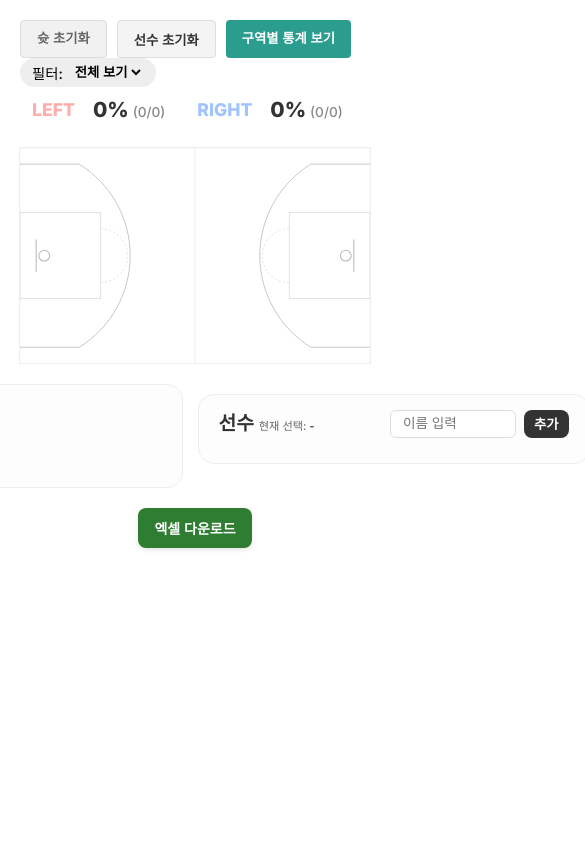
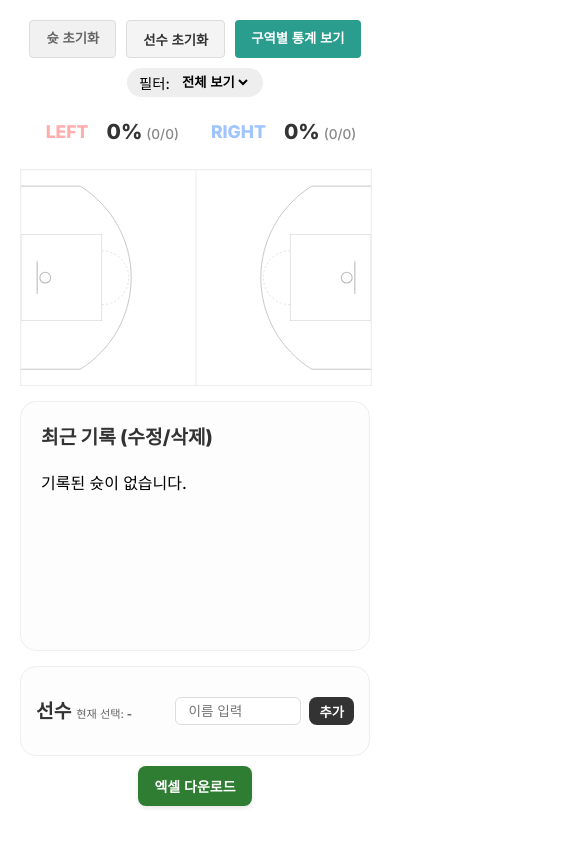
Before and after one commit to eehooj/basketball-short-chart, a Nuxt app: page / in a window 390 px wide. Shown: the whole page, 585 px wide, since content can reach past the window. Built offline with nearby package versions, Linux system fonts and the light colour scheme.

Commit message:
Fix: - 모바일 스타일 변경

```diff
--- a/app/assets/css/main.css
+++ b/app/assets/css/main.css
@@ -96,24 +96,26 @@ body { margin: 0; font-family: var(--font-main), sans-serif; background: #fff; }
 
 /* 🚩 코트 스타일 */
 .court-wrapper {
-    width: 100%;
-    max-width: 900px;
+    width: 100%;             /* 🚩 고정 너비 삭제 -> 부모 너비 맞춤 */
+    max-width: none;         /* 부모의 max-width를 따름 */
     border: 1px solid #eee;
     position: relative;
     background: #fff;
+    margin: 0;               /* 부모의 중앙 정렬을 따름 */
 }
 .main-court { width: 100%; height: auto; display: block; cursor: crosshair; }
 
 /* 1. 최근 기록 */
 .shot-tracker-page .log-section {
-    flex: 0 0 350px;                 /* 가로 공간 분할 */
+    flex: 1;                 /* 고정 350px 삭제 -> 비율로 변경 */
+    min-width: 0;            /* flex 자식이 넘치는 것 방지 */
     background: #fdfdfd;
     padding: 15px;
     border-radius: 16px;
     border: 1px solid #eee;
     display: flex;
     flex-direction: column;
-    max-height: 250px;       /* 스크롤 높이 살짝 조정 */
+    min-height: 250px;       /* max-height 대신 min-height 권장 */
 }
 
 /* 실제 아이템들이 담기는 내부 스크롤 영역 */
@@ -223,24 +225,24 @@ body { margin: 0; font-family: var(--font-main), sans-serif; background: #fff; }
 
 /* 선수 */
 .bottom-content-area {
-    display: flex !important;
-    flex-direction: row !important; /* 강제로 가로 방향 설정 */
+    width: 100%;             /* 고정 너비 삭제 -> 부모 너비 맞춤 */
+    max-width: none;         /* 부모의 max-width를 따름 */
+    display: flex;
+    flex-direction: row;
     justify-content: center;
-    align-items: stretch;
-    gap: 15px;               /* 두 박스 사이의 간격 */
-    width: 100%;
-    max-width: 900px;        /* 코트 너비와 일치 */
-    margin: 20px auto;
+    align-items: flex-start;
+    gap: 15px;               /* 두 박스 사이 간격 */
+    margin: 0;               /* 부모의 중앙 정렬을 따름 */
 }
 
 .player-management {
-    flex: 0 0 350px;
-    background: #fdfdfd;     /* 로그 섹션과 동일한 배경 */
-    border-radius: 16px;     /* 동일한 라운딩 */
-    border: 1px solid #eee;  /* 동일한 테두리 */
-    padding: 0 20px 10px 20px;
-    gap: 10px;
-    margin-bottom: 15px;
+    flex: 1;                 /* 고정 350px 삭제 -> 비율로 변경 */
+    min-width: 0;            /* flex 자식이 넘치는 것 방지 */
+    background: #fdfdfd;
+    border-radius: 16px;
+    border: 1px solid #eee;
+    padding: 20px;
+    margin-bottom: 0;        /* 하단 마진 제거 */
 }
 
 .management-header {
@@ -382,17 +384,6 @@ body { margin: 0; font-family: var(--font-main), sans-serif; background: #fff; }
     outline: none;
 }
 
-@media (max-width: 850px) {
-    .bottom-content-area {
-        flex-direction: column; /* 세로로 쌓기 */
-        align-items: center;
-    }
-    .log-section, .player-management {
-        width: 100%;
-        max-width: 600px;
-    }
-}
-
 .marker.highlighted {
     stroke: var(--color-green) !important; /* 검정색 테두리 */
     stroke-width: 3px !important;
@@ -414,6 +405,7 @@ body { margin: 0; font-family: var(--font-main), sans-serif; background: #fff; }
 }
 
 .btn-excel {
+    margin: 10px auto 20px auto;
     display: inline-flex;
     align-items: center;
     gap: 8px;
@@ -447,3 +439,66 @@ body { margin: 0; font-family: var(--font-main), sans-serif; background: #fff; }
     margin-bottom: 15px;
     flex-wrap: wrap;
 }
+
+.main-content-block {
+    width: 100%;
+    max-width: 900px;        /* 코트 이미지의 너비와 일치 */
+    margin: 0 auto;          /* 가로 중앙 정렬의 핵심 */
+    display: flex;
+    flex-direction: column;  /* 코트 밑에 하단을 쌓음 */
+    gap: 15px;               /* 코트와 하단 사이 간격 */
+    box-sizing: border-box;  /* 패딩을 너비에 포함 */
+}
+
+.shot-tracker-page .log-section,
+.player-management {
+    flex: 1;                 /* 반반씩 나눠 갖기 */
+    min-width: 0;            /* flex 자식이 넘치는 것 방지 */
+    background: #fdfdfd;
+    padding: 20px;
+    border-radius: 16px;
+    border: 1px solid #eee;
+    box-sizing: border-box;
+    height: 250px;           /* 스크롤 높이 통일 권장 */
+}
+
+
+@media (max-width: 850px) {
+    .bottom-content-area {
+        flex-direction: column; /* 세로로 쌓기 */
+        align-items: center;
+    }
+
+    .log-section, .player-management {
+        width: 100%;
+        max-width: 600px;
+        padding: 15px;      /* 🚩 내부 패딩을 줄여 높이 압축 */
+    }
+
+    /* 1. 상단 전체를 세로 정렬 및 중앙 정렬로 변경 */
+    .top-controls-row {
+        flex-direction: column;
+        gap: 10px; /* 요소들 사이의 간격 */
+        align-items: center; /* 가로 중앙 정렬 */
+    }
+
+    /* 2. 필터 셀렉트 박스 스타일 */
+    .filter-box {
+        width: fit-content; /* 텍스트 길이에 맞게 너비 조정 */
+        justify-content: center;
+        display: flex;
+    }
+
+    /* 3. 버튼들(action-bar)도 중앙 정렬 */
+    .action-bar {
+        justify-content: center;
+        width: 100%;
+    }
+
+    /* 4. LEFT/RIGHT 요약 통계도 중앙 정렬 */
+    .stats-flex-container.court-overlay {
+        justify-content: center;
+        width: 100%;
+        margin-top: 2px;    /* 필터 박스와의 간격 축소 */
+    }
+}
--- a/app/pages/index.vue
+++ b/app/pages/index.vue
@@ -117,6 +117,7 @@ const handleResetPlayers = () => {
       </div>
     </div>
 
+    <div class="main-content-block">
       <BasketballCourt
           :leftShots="filteredLeftShots"
           :rightShots="filteredRightShots"
@@ -141,7 +142,7 @@ const handleResetPlayers = () => {
             @highlight="handleHighlightShot"
         />
 
-      <div class="player-management">
+        <div class="player-management flex-item">
           <div class="management-header">
             <div class="left-group">
               <h3>선수</h3>
@@ -176,6 +177,7 @@ const handleResetPlayers = () => {
           </div>
         </div>
       </div>
+    </div>
     <button @click="downloadExcel" class="btn-excel">
       엑셀 다운로드
     </button>
```
Lines whose indentation alone changed are shown as unchanged.
